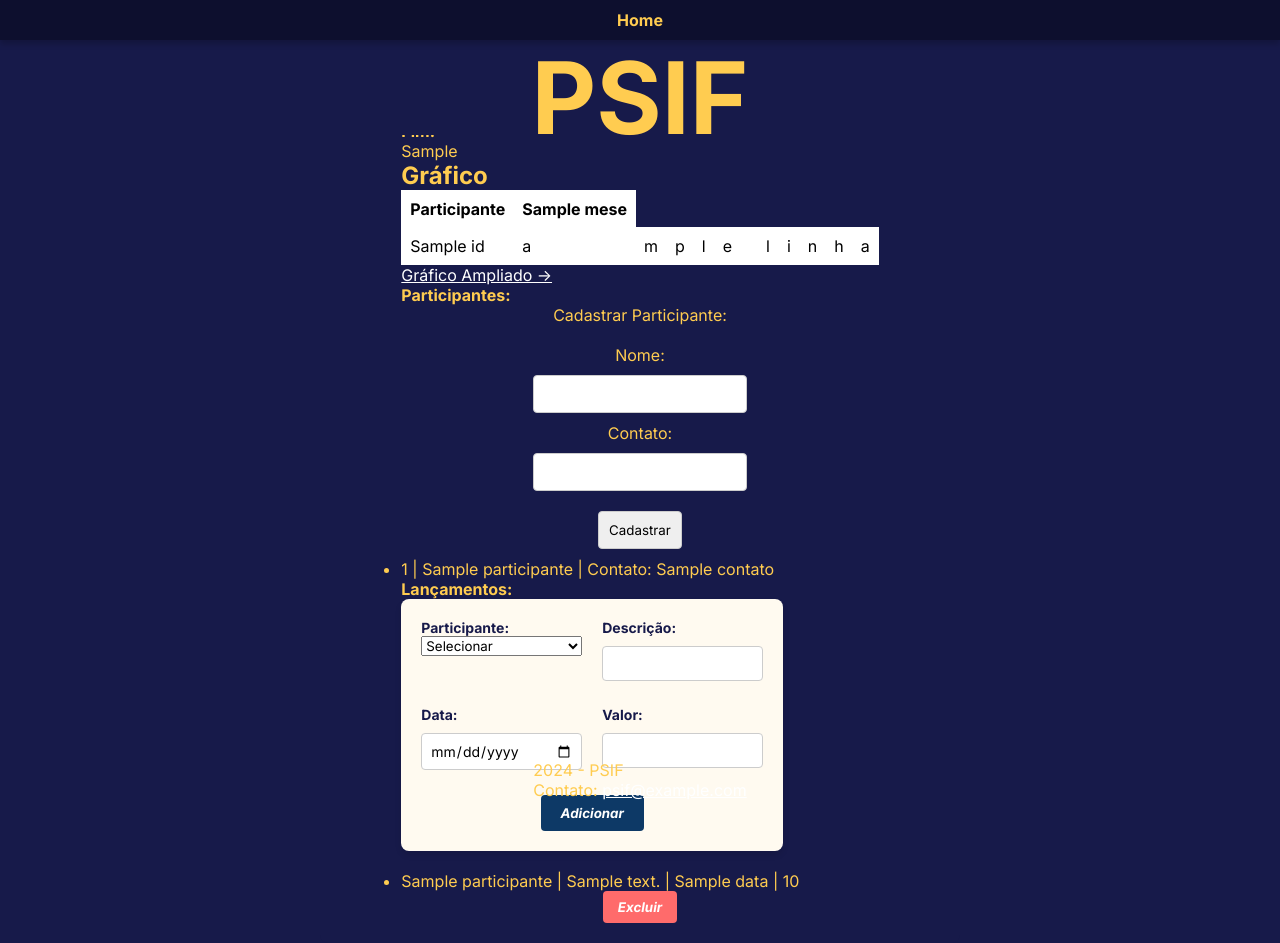
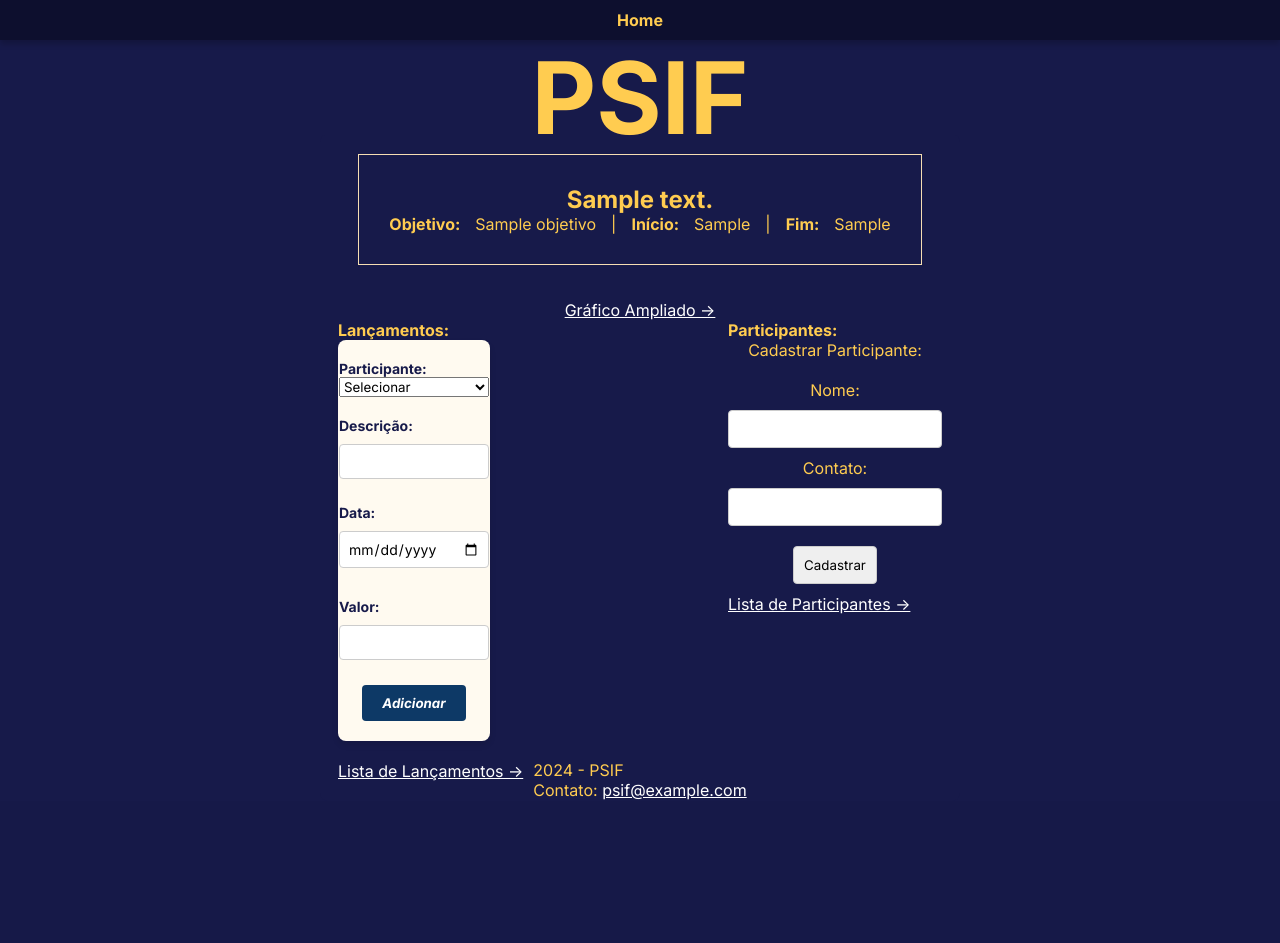
Before and after one commit to Hitalooo/psif, a Flask app: template templates/planilha.html in a window 1280 px wide. After the commit the page ends 800 px from the top, so only its background shows below. Run offline with Flask 3, Linux system fonts and the light colour scheme; the template is opened without the code that fills it: most values are stand-ins (such as "Sample title", 1, 10 or a date in 2020).

Commit message:
Mudança no html da planilha

```diff
--- a/templates/lancamentos.html
+++ b/templates/lancamentos.html
@@ -16,6 +16,6 @@
             </form>
         {% endfor %}
     </div>
-
+    <a href="{{ request.referrer }}">← Voltar para a planilha</a>
 </div>
 {% endblock %}
--- a/templates/planilha.html
+++ b/templates/planilha.html
@@ -1,41 +1,20 @@
 {% extends 'layout.html' %}
 {% block title %}Planilha{% endblock %}
 {% block content %}
-    <div class="div-planilha">
-        <div class="head">
+        <div class="dados-planilha">
+            <div class="titulo-planilha">
                 <h2>{{ planilha.descricao }}</h2>
             </div>
-        <div>
-            <strong>Objetivo:</strong> <div>{{ planilha.objetivo }}</div>
-            <strong>Início:</strong> <div>{{ planilha.data_ini }}</div>
+            <div class="info-planilha">
+                <strong>Objetivo:</strong> <div>{{ planilha.objetivo }}</div> |
+                <strong>Início:</strong> <div>{{ planilha.data_ini }}</div> |
                 <strong>Fim:</strong> <div>{{ planilha.data_fim }}</div>
-        </div>
-
-        <div>
-            <h2>Gráfico</h2>
-            <div>
-                <table>
-                    <th>Participante</th>
-                    {% for m in meses %}
-                    <th>{{ m }}</th>
-                    {% endfor %}
-                    {% for linha in planilha.dados_grafico() %}
-                    <tr>
-                        <td>
-                            {{ linha[0].nome }}
-                        </td>
-                        {% for dado in linha[1:] %}
-                        <td>
-                            {{ dado }}
-                        </td>
-                        {% endfor %}
-                    </tr>
-                    {% endfor %}
-                </table>
             </div>
         </div>
 
         <a href="{{ url_for('grafico', id_planilha=planilha.id) }}">Gráfico Ampliado -> </a>
+
+        <div class="graf-part">
 
             <div>
                 <strong>Participantes:</strong>
@@ -46,13 +25,10 @@
 
                     <input type="submit" value="Cadastrar">
                 </form>
-            <ul>
-                {% for p in planilha.participantes %}
-                <li>{{ p.id }} | {{ p.nome }} | Contato: {{ p.contato }}</li>
-                {% endfor %}
-            </ul>
+                <a href="{{ url_for('lista_participantes', id_planilha=planilha.id) }}">Lista de Participantes -> </a>
+
             </div>
-
+            <div class="lancamentos">
                 <strong>Lançamentos:</strong>
 
                 <div class="form-container-lancamento">
@@ -75,19 +51,8 @@
                         <button type="submit" class="btn-adicionar">Adicionar</button>
                     </form>
                 </div>
+                <a href="{{ url_for('lista_lancamentos', id_planilha=planilha.id) }}">Lista de Lançamentos -> </a>
 
-        <div>
-            {% for l in planilha.lancamentos %}
-            <ul>
-                <li>{{ l.participante }} |
-                    {{ l.descricao }} |
-                    {{ l.data }} |
-                    {{ l.valor }}</li>
-                </ul>
-                <form action="{{ url_for('excluir_lancamento', id_planilha=planilha.id, id_lancamento=l.id) }}" method="post">
-                    <button type="submit" class="btn-excluir" onclick="return confirm('Tem certeza que deseja excluir este lançamento?')">Excluir</button>
-                </form>
-            {% endfor %}
             </div>
         </div>
 {% endblock %}
```
Lines whose indentation alone changed are shown as unchanged.
